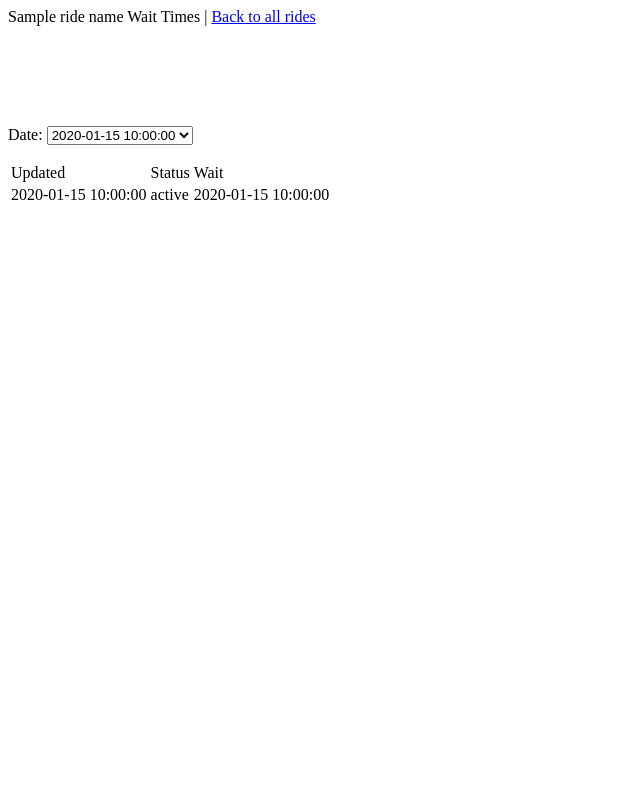
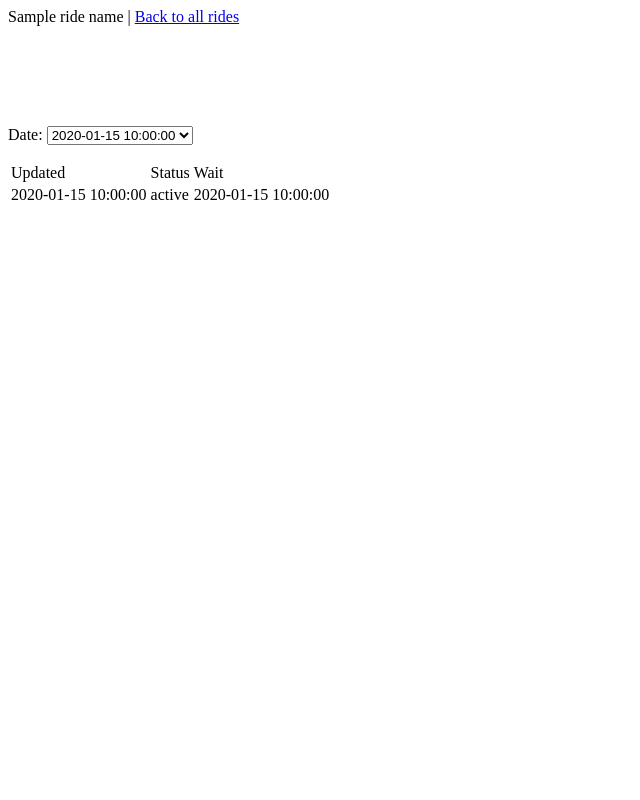
Before and after one commit to jonstoddart/DollywoodWaitTimes, a PHP site: template app/views/pages/ride.html.twig in a window 1280 px wide. Shown: the whole page, without its empty margins (0-640 px from the left). Run offline with PHP 8.4, Linux system fonts and the light colour scheme; the template is opened without the code that fills it: most values are stand-ins (such as "Sample title", 1, 10 or a date in 2020); some libraries are stand-ins or nearby versions.

Commit message:
Updated page headers.

```diff
--- a/app/views/pages/home.html.twig
+++ b/app/views/pages/home.html.twig
@@ -5,7 +5,6 @@
 {% endblock %}
 
 {% block page %}
-    Dollywood Wait Times
     <div style="padding-right: 20px; max-width: 1400px;">
         <canvas id="ride-chart" width="800" height="200"></canvas>
     </div>
--- a/app/views/pages/ride.html.twig
+++ b/app/views/pages/ride.html.twig
@@ -5,7 +5,7 @@
 {% endblock %}
 
 {% block page %}
-    {{ ride_name }} Wait Times | <a href="/">Back to all rides</a>
+    {{ ride_name }} | <a href="/">Back to all rides</a>
     <div style="padding-right: 20px; max-width: 1400px;">
         <canvas id="ride-chart" width="800" height="100"></canvas>
     </div>
```
